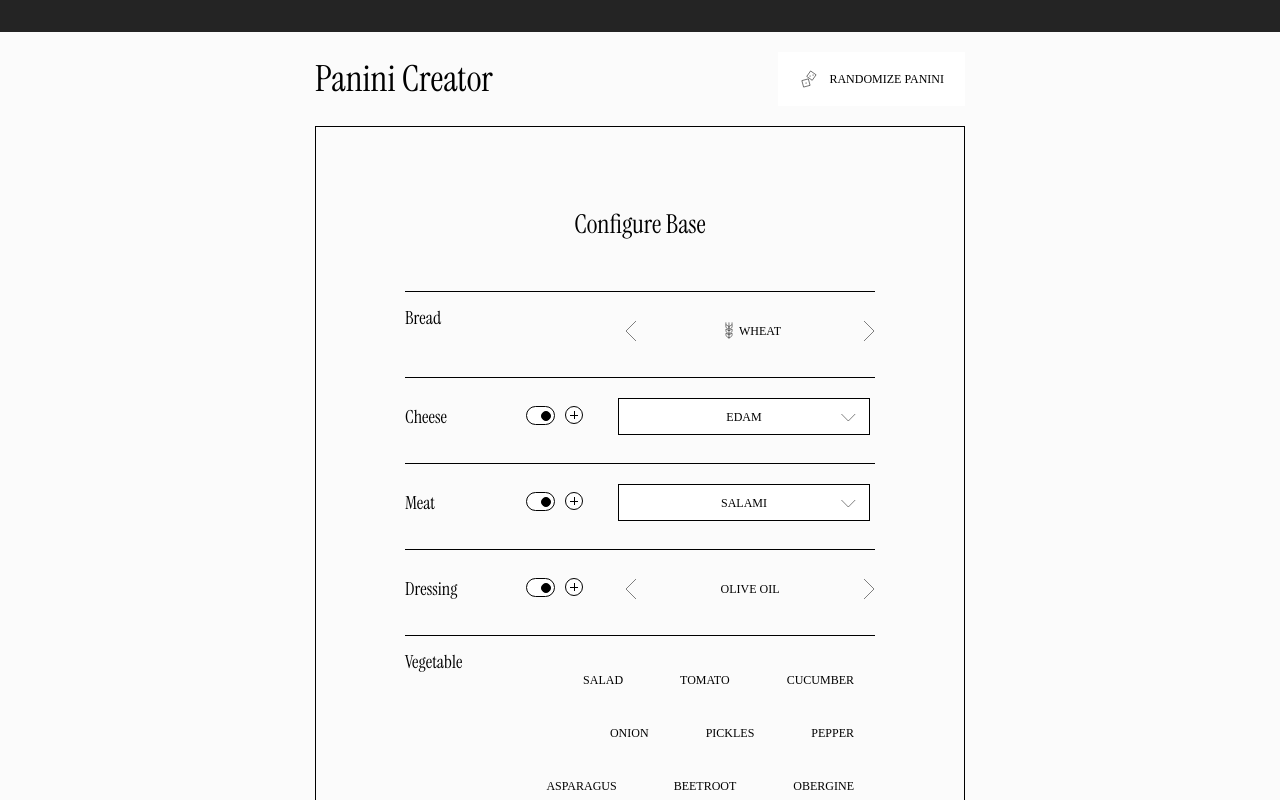
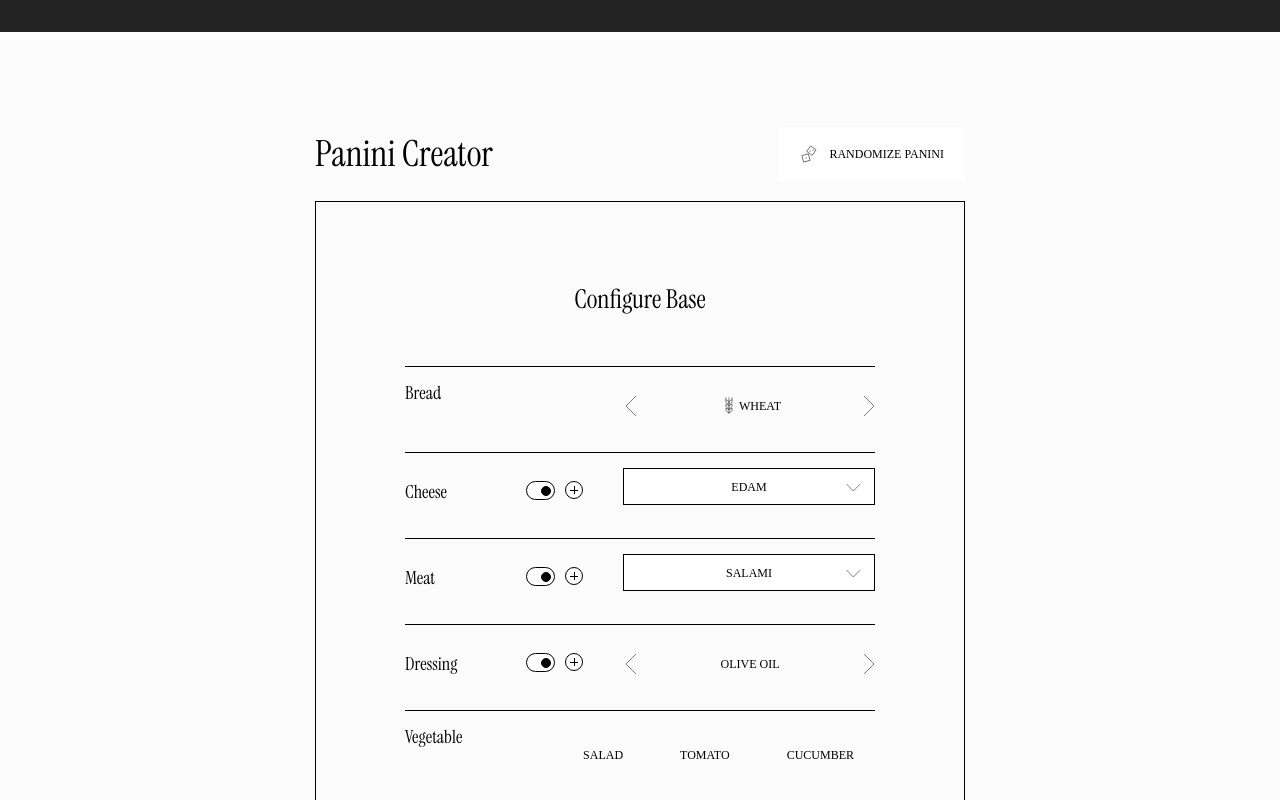
Before and after one commit to filwas/panini-creator, a React (Vite) app: page /form in a window 1280 px wide. Shown: the top 800 px of the page. Built offline with nearby package versions, Linux system fonts and the light colour scheme; a web font is replaced by a local one.

Commit message:
fixed last margin

```diff
--- a/src/components/modularForm/Ingredient.module.css
+++ b/src/components/modularForm/Ingredient.module.css
@@ -61,4 +61,5 @@ flex-direction: column;
   width: 310px;
   display: flex;
   justify-content: space-between;
+  margin-bottom: 5px;
 }
--- a/src/components/screens/FormScreen.module.css
+++ b/src/components/screens/FormScreen.module.css
@@ -7,6 +7,7 @@
   align-items: center;
   width: 650px;
   background-color: transparent;
+  margin-top: 75px;
 }
 
 .header {
--- a/src/components/selectorComponents/Dropdown.module.css
+++ b/src/components/selectorComponents/Dropdown.module.css
@@ -3,7 +3,6 @@
   height: 35px;
   border: 0.5px solid black;
   background-color: white;
-  margin: 5px;
 }
 
 .dropdownWrapper {
```
Also changed, not shown: src/components/enums/enums.tsx (line endings or trailing spaces), src/components/modularForm/FormModuleExtras.module.css (added), src/components/modularForm/FormModuleExtras.tsx (added).
